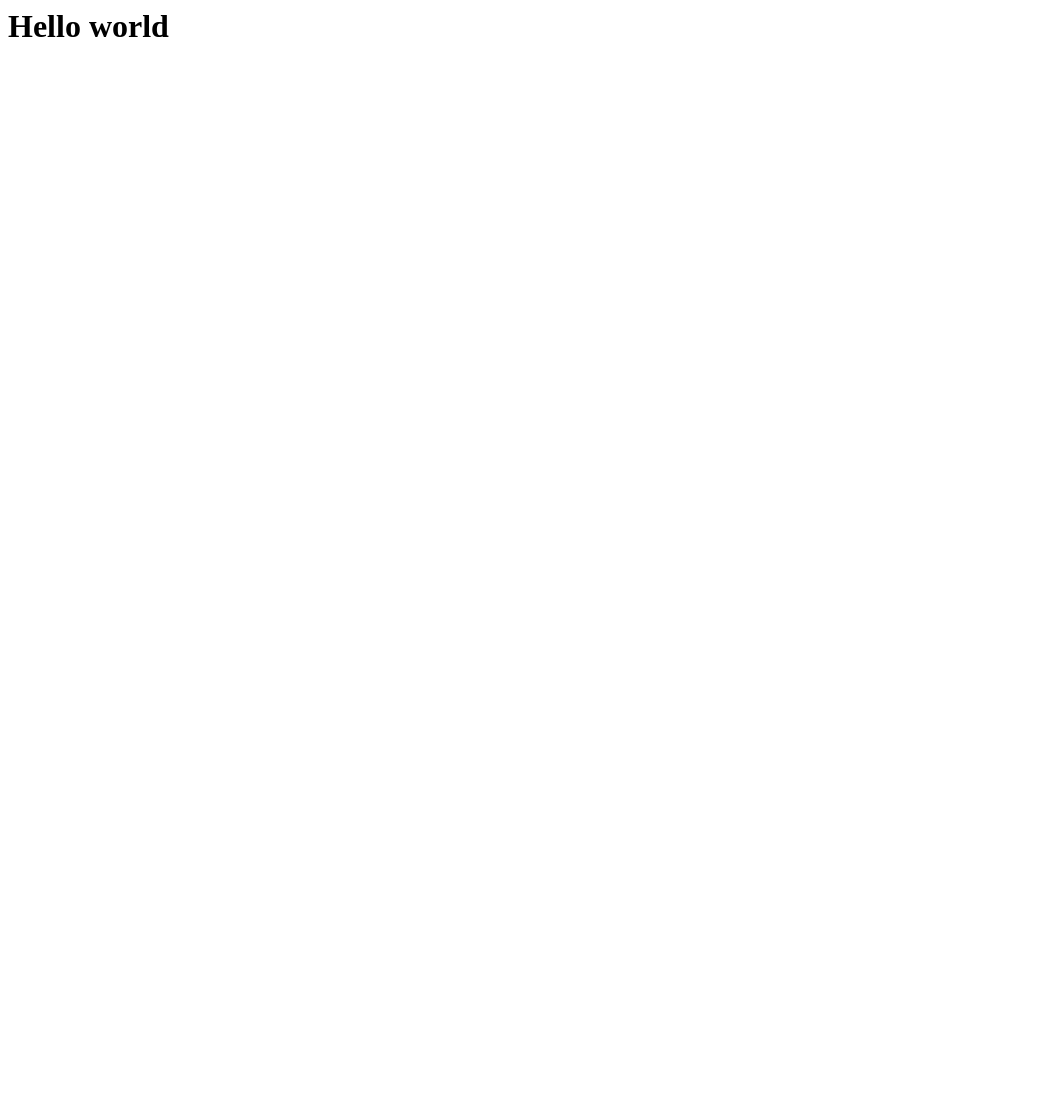
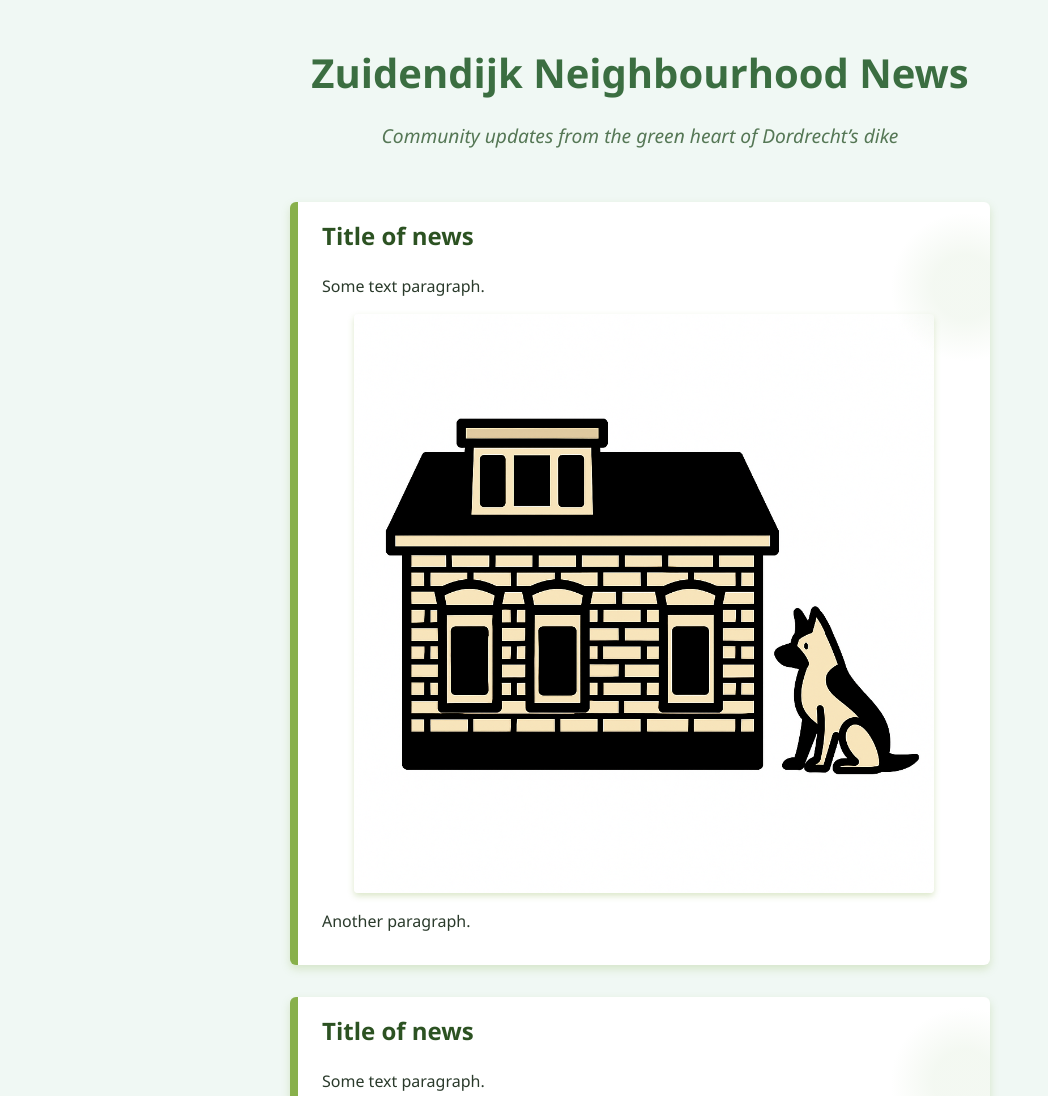
Before and after one commit to macborkow/zuidendijk, a plain HTML site: page index.html in a window 1280 px wide. Shown: the top 1096 px of the page, without its empty margins (0-1048 px from the left). Before the commit the page ends 800 px from the top, so only its background shows below. Drawn offline with Linux system fonts and the light colour scheme.

Commit message:
stub news

```diff
--- a/index.html
+++ b/index.html
@@ -1 +1,89 @@
-<h1> Hello world </h1>
+<!DOCTYPE html>
+<html lang="en">
+<head>
+<meta charset="UTF-8" />
+<meta name="viewport" content="width=device-width, initial-scale=1" />
+<title>Zuidendijk Neighbourhood News</title>
+<link rel="stylesheet" href="styles.css" />
+</head>
+<body>
+<header>
+  <h1>Zuidendijk Neighbourhood News</h1>
+  <p>Community updates from the green heart of Dordrecht’s dike</p>
+</header>
+
+<main id="news-container">
+  <p>Loading news…</p>
+</main>
+
+<script>
+// List your news files here in date-descending order (update manually when adding files)
+const newsFiles = [
+  "2025-07-31-green-initiative.md",
+  "2025-07-25-planting-day.md"
+];
+
+// Simple markdown parser for our limited syntax
+function parseMarkdown(md) {
+  const lines = md.split("\n");
+  const container = document.createElement("div");
+  container.className = "news-post";
+
+  lines.forEach(line => {
+    line = line.trim();
+
+    // Header line (# Header)
+    if(line.startsWith("# ")) {
+      const h = document.createElement("h2");
+      h.textContent = line.substring(2).trim();
+      container.appendChild(h);
+      return;
+    }
+
+    // Image line !(img)[path]
+    const imgMatch = line.match(/^!\(img\)\[(.+)\]$/);
+    if(imgMatch) {
+      const img = document.createElement("img");
+      img.src = imgMatch[1];
+      img.alt = "News image";
+      img.className = "news-image";
+      container.appendChild(img);
+      return;
+    }
+
+    // Normal text paragraph
+    if(line.length > 0) {
+      const p = document.createElement("p");
+      p.textContent = line;
+      container.appendChild(p);
+    }
+  });
+
+  return container;
+}
+
+async function loadNews() {
+  const container = document.getElementById("news-container");
+  container.innerHTML = ""; // clear loading text
+
+  for(const file of newsFiles) {
+    try {
+      const response = await fetch(`news/${file}`);
+      if(!response.ok) throw new Error(`Failed to fetch ${file}`);
+
+      const text = await response.text();
+      const post = parseMarkdown(text);
+      container.appendChild(post);
+    } catch(e) {
+      console.error(e);
+      const errorMsg = document.createElement("p");
+      errorMsg.textContent = `Error loading ${file}`;
+      container.appendChild(errorMsg);
+    }
+  }
+}
+
+loadNews();
+</script>
+</body>
+</html>
--- /dev/null
+++ b/news/2025-07-25-planting-day.md
@@ -0,0 +1,7 @@
+# Title of news
+
+Some text paragraph.
+
+!(img)[/images/house.png]
+
+Another paragraph.
--- /dev/null
+++ b/news/2025-07-31-green-initiative.md
@@ -0,0 +1,7 @@
+# Title of news
+
+Some text paragraph.
+
+!(img)[/images/house.png]
+
+Another paragraph.
--- /dev/null
+++ b/styles.css
@@ -0,0 +1,95 @@
+/* Reset and base */
+body {
+  font-family: 'Segoe UI', Tahoma, Geneva, Verdana, sans-serif;
+  margin: 0;
+  background: #f0f8f4;
+  color: #2a3a2b;
+  line-height: 1.5;
+  min-height: 100vh;
+  display: flex;
+  flex-direction: column;
+  align-items: center;
+  padding: 1rem;
+}
+
+header {
+  text-align: center;
+  margin-bottom: 2rem;
+}
+
+header h1 {
+  font-weight: 700;
+  font-size: 2.5rem;
+  color: #3b6e41; /* dark green */
+  margin-bottom: 0.2rem;
+}
+
+header p {
+  font-style: italic;
+  color: #557755;
+  font-size: 1.2rem;
+}
+
+/* News container */
+#news-container {
+  width: 100%;
+  max-width: 700px;
+  display: flex;
+  flex-direction: column;
+  gap: 2rem;
+}
+
+/* News post box */
+.news-post {
+  background: white;
+  border-left: 8px solid #88b04b; /* green dike-like bar */
+  box-shadow: 0 4px 8px rgb(136 176 75 / 0.25);
+  padding: 1rem 1.5rem;
+  border-radius: 6px;
+  position: relative;
+  overflow: hidden;
+}
+
+/* Slight wave background (dike/water theme) */
+.news-post::before {
+  content: "";
+  position: absolute;
+  top: 10px;
+  right: -50px;
+  width: 150px;
+  height: 150px;
+  background: radial-gradient(circle at center, #d9e9d3 30%, transparent 70%);
+  border-radius: 50%;
+  opacity: 0.3;
+  pointer-events: none;
+  z-index: 0;
+}
+
+.news-post h2 {
+  margin-top: 0;
+  color: #2c5222;
+}
+
+.news-post p {
+  position: relative;
+  z-index: 1;
+}
+
+/* Images */
+.news-image {
+  display: block;
+  margin: 1rem auto;
+  max-width: 90%;
+  border-radius: 4px;
+  box-shadow: 0 3px 6px rgb(136 176 75 / 0.3);
+}
+
+/* Responsive */
+@media (max-width: 480px) {
+  body {
+    padding: 0.5rem;
+  }
+  #news-container {
+    max-width: 100%;
+  }
+}
```
Also changed, not shown: images/house.png (added).
